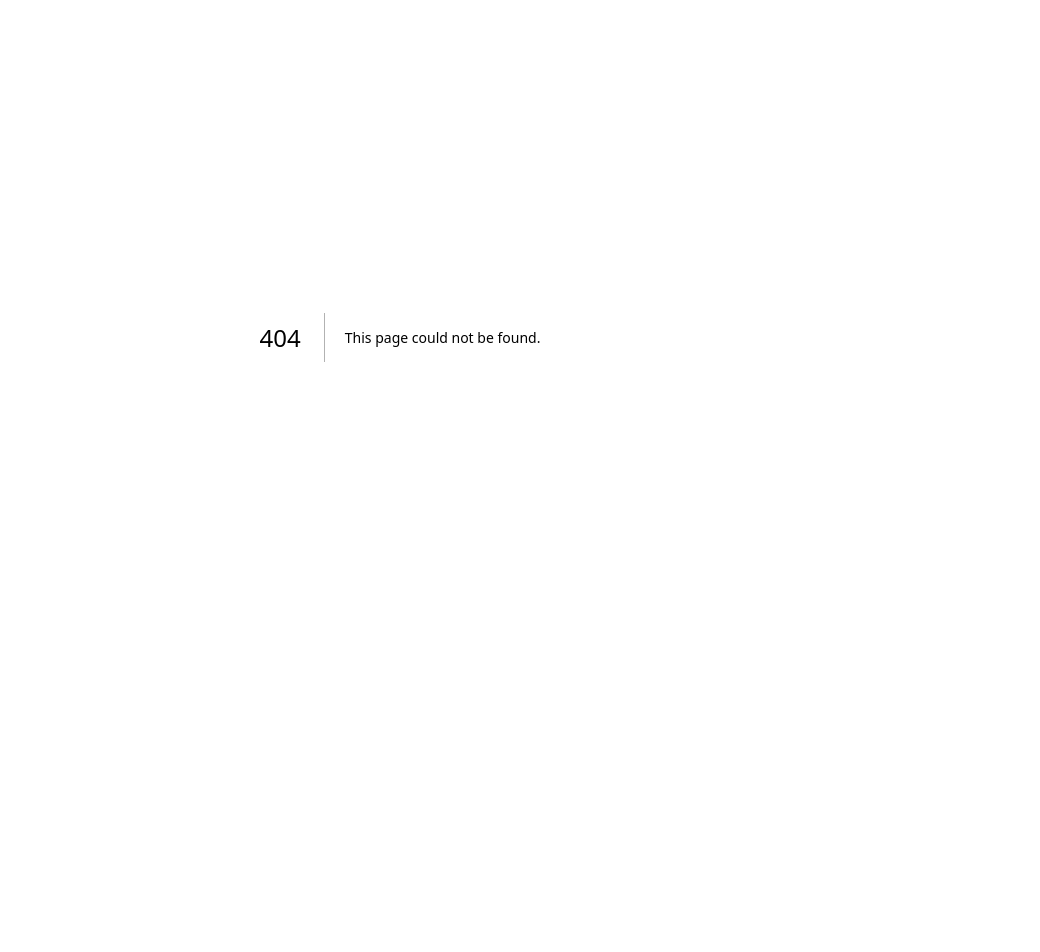
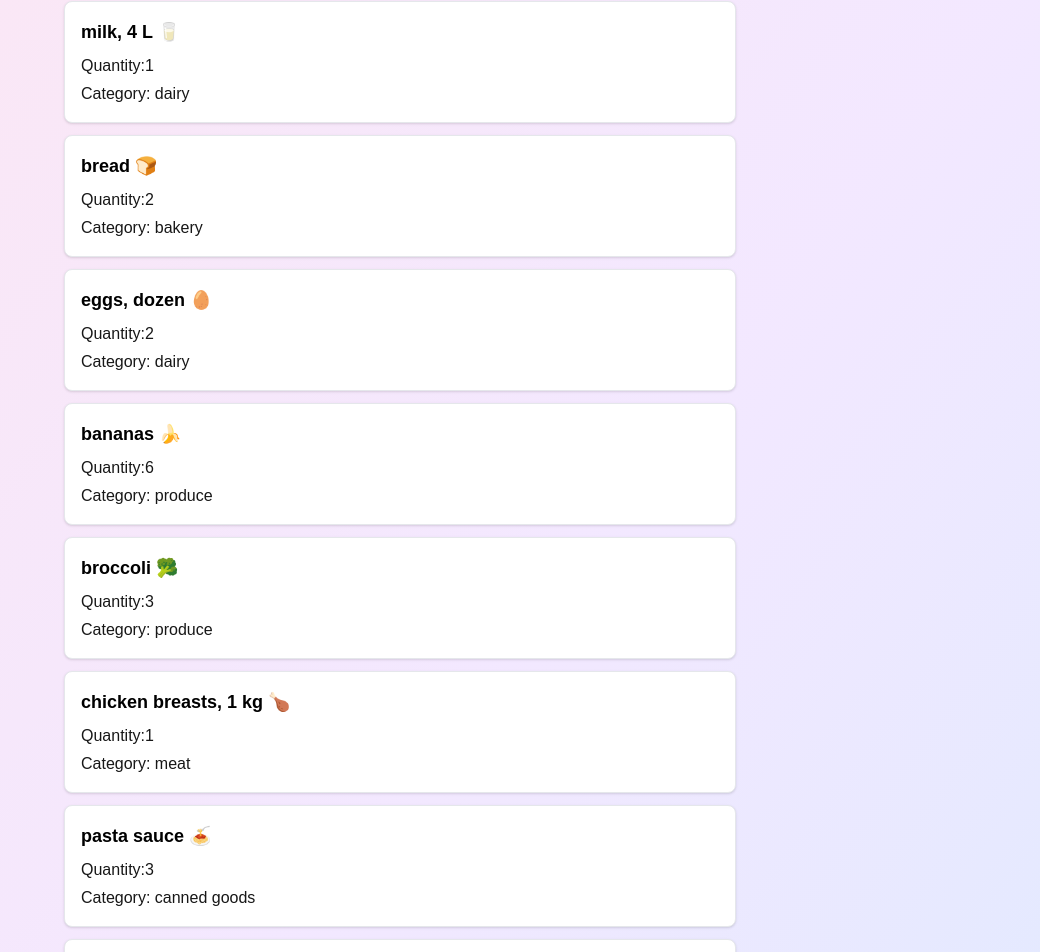
Before and after one commit to edwinolaez/cprg306, a Next.js app in the folder assignments/: page /week-6 in a window 1280 px wide. Before the commit this address had no page. Shown: the part 63-1015 px from the top of the page, without its empty margins (240-1280 px from the left). Before the commit the page ends 800 px from the top, so only its background shows below. Built offline with nearby package versions, Linux system fonts and the light colour scheme.

Commit message:
Created initial Week 6 file, adjusted page background for uniformity

```diff
--- a/assignments/app/page.js
+++ b/assignments/app/page.js
@@ -54,6 +54,12 @@ export default function Page() {
           >
             Week 5
           </Link>
+          <Link
+            href="/week-6"
+            className="flex-1 min-w-[150px] text-center py-3 px-4 bg-purple-200 text-gray-700 rounded-md hover:bg-purple-300 transition-colors duration-200"
+          >
+            Week 6
+          </Link>
           {/* Add more weeks here as needed */}
         </section>
       </div>
--- /dev/null
+++ b/assignments/app/week-6/item-list.js
@@ -0,0 +1,92 @@
+import Item from './item.js';
+
+export default function ItemList() {
+  const item1 = {
+  name: "milk, 4 L 🥛",
+  quantity: 1,
+  category: "dairy",
+};
+
+const item2 = {
+  name: "bread 🍞",
+  quantity: 2,
+  category: "bakery",
+};
+
+const item3 = {
+  name: "eggs, dozen 🥚",
+  quantity: 2,
+  category: "dairy",
+};
+
+const item4 = {
+  name: "bananas 🍌",
+  quantity: 6,
+  category: "produce",
+};
+
+const item5 = {
+  name: "broccoli 🥦",
+  quantity: 3,
+  category: "produce",
+};
+
+const item6 = {
+  name: "chicken breasts, 1 kg 🍗",
+  quantity: 1,
+  category: "meat",
+};
+
+const item7 = {
+  name: "pasta sauce 🍝",
+  quantity: 3,
+  category: "canned goods",
+};
+
+const item8 = {
+  name: "spaghetti, 454 g 🍝",
+  quantity: 2,
+  category: "dry goods",
+};
+
+const item9 = {
+  name: "toilet paper, 12 pack 🧻",
+  quantity: 1,
+  category: "household",
+};
+
+const item10 = {
+  name: "paper towels, 6 pack",
+  quantity: 1,
+  category: "household",
+};
+
+const item11 = {
+  name: "dish soap 🍽️",
+  quantity: 1,
+  category: "household",
+};
+
+const item12 = {
+  name: "hand soap 🧼",
+  quantity: 4,
+  category: "household",
+};
+
+return (
+  <ul>
+    <Item key="item1" name={item1.name} quantity={item1.quantity} category={item1.category} />
+    <Item key="item2" name={item2.name} quantity={item2.quantity} category={item2.category} />
+    <Item key="item3" name={item3.name} quantity={item3.quantity} category={item3.category} />
+    <Item key="item4" name={item4.name} quantity={item4.quantity} category={item4.category} />
+    <Item key="item5" name={item5.name} quantity={item5.quantity} category={item5.category} />
+    <Item key="item6" name={item6.name} quantity={item6.quantity} category={item6.category} />
+    <Item key="item7" name={item7.name} quantity={item7.quantity} category={item7.category} />
+    <Item key="item8" name={item8.name} quantity={item8.quantity} category={item8.category} />
+    <Item key="item9" name={item9.name} quantity={item9.quantity} category={item9.category} />
+    <Item key="item10" name={item10.name} quantity={item10.quantity} category={item10.category} />
+    <Item key="item11" name={item11.name} quantity={item11.quantity} category={item11.category} />
+    <Item key="item12" name={item12.name} quantity={item12.quantity} category={item12.category} />
+  </ul>
+)
+}
--- /dev/null
+++ b/assignments/app/week-6/item.js
@@ -0,0 +1,9 @@
+export default function Item ({name, quantity, category}) {
+  return (
+      <div className="w-full max-w-xxl bg-white dark:bg-amber-300 border border-gray-200 rounded-lg mb-3 mx-auto p-4 shadow">
+        <h2 className="text-lg font-semibold mb-2 text-black">{name}</h2>
+        <p className="mb-1">Quantity:{quantity}</p>
+        <p>Category: {category}</p>
+      </div>
+ );
+}
--- /dev/null
+++ b/assignments/app/week-6/page.js
@@ -0,0 +1,13 @@
+import ItemList from './item-list.js';
+import Item from './item.js';
+
+export default function Page () {
+  return (
+    <main className='min-h-screen flex flex-cols items-center justify-center p-5 bg-gradient-to-br from-pink-100 via-purple-100 to-blue-100'>
+      <div className='w-full max-w-2xl'>
+      <h1 className='text-3xl font-sans font-bold text-left text-blue-700 mb-2 mt-0'>Shopping List</h1>
+      <ItemList/>
+      </div>
+    </main>
+  );
+}
```
